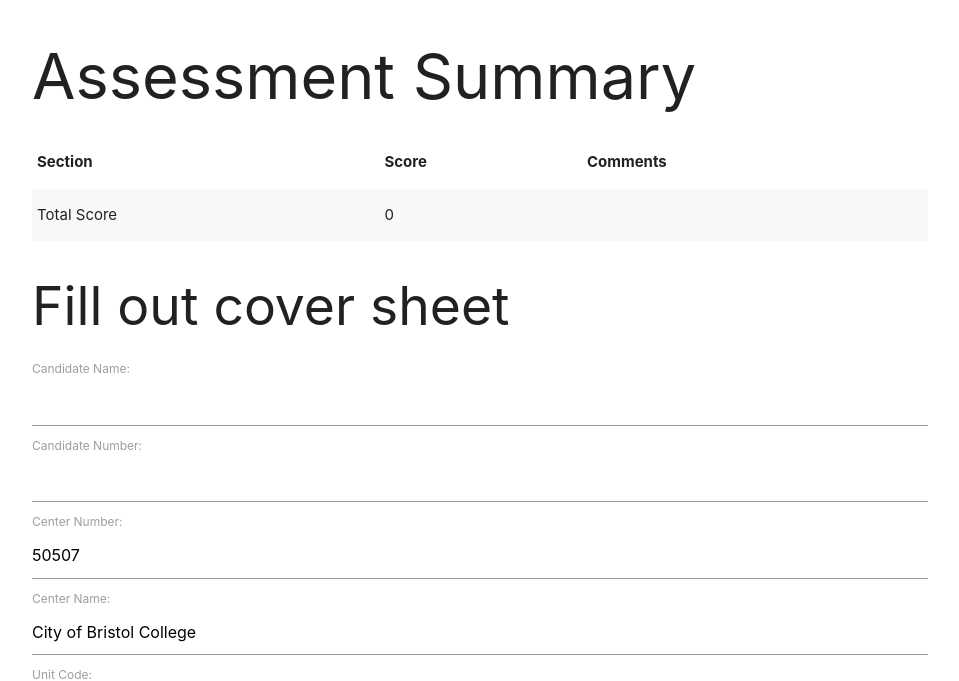
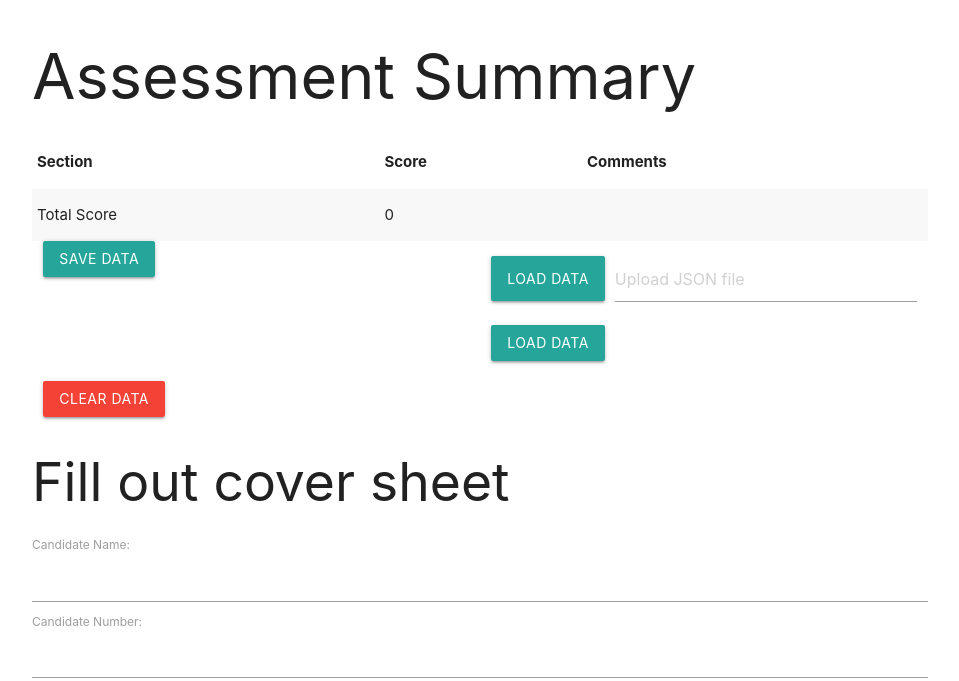
Before and after one commit to benSmith1981/PdfEditor, a Flask app: page /summary in a window 1280 px wide. Shown: the top 681 px of the page, without its empty margins (160-1119 px from the left). Run offline with Flask 3, Linux system fonts and the light colour scheme.

Commit message:
added save and load

```diff
--- /dev/null
+++ b/Candidate_assessment_data.json
@@ -0,0 +1 @@
+{"sections": ["analysis", "design", "developing_coded_solution", "testing_inform_development", "testing_inform_evaluation", "evaluation_of_solution"], "total_score": 81.25, "analysis_score": 15.75, "analysis_comments": "asdasdas", "design_score": 29.5, "design_comments": "xczx", "developing_coded_solution_score": 16.25, "developing_coded_solution_comments": "rrrerrrrr", "testing_inform_development_score": 4.5, "testing_inform_development_comments": "wowoO!OO!O!O!", "testing_inform_evaluation_score": 3.25, "testing_inform_evaluation_comments": "SHIiiiit", "evaluation_of_solution_score": 12.0, "evaluation_of_solution_comments": "sdsd"}
--- a/app.py
+++ b/app.py
@@ -1,4 +1,9 @@
 from flask import Flask, render_template, request, redirect, url_for, session, send_file
+
+import json
+import os
+from flask import flash
+
 from grading import grading_criteria
 import re
 import datetime
@@ -123,5 +128,63 @@ def fill_cover_sheet():
     # return redirect(url_for('index'))
 
 
+from flask import send_from_directory
+from werkzeug.utils import secure_filename
+
+# Replace your save_data function with this one
+@app.route('/save_data', methods=['POST'])
+def save_data():
+    candidate_name = session.get("candidate_name", "Candidate")
+    filename = f"{candidate_name}_assessment_data.json"
+
+    data = {
+        "sections": session.get("sections", []),
+        "total_score": session.get("total_score", 0),
+    }
+    for section in data["sections"]:
+        data[f"{section}_score"] = session.get(f"{section}_score", 0)
+        data[f"{section}_comments"] = session.get(f"{section}_comments", "")
+
+    with open(filename, "w") as file:
+        json.dump(data, file)
+
+    return send_file(filename, as_attachment=True)
+
+# Replace your load_data function with this one
+@app.route('/load_data', methods=['POST'])
+def load_data():
+    if 'file' not in request.files:
+        flash('No file uploaded')
+        return redirect(url_for("summary"))
+
+    file = request.files['file']
+    if file.filename == '':
+        flash('No file selected')
+        return redirect(url_for("summary"))
+
+    if file and file.filename.endswith('.json'):
+        data = json.load(file)
+
+        for key, value in data.items():
+            session[key] = value
+
+        flash("Data loaded successfully.")
+    else:
+        flash("Invalid file format. Please upload a JSON file.")
+
+    return redirect(url_for("summary"))
+
+@app.route('/clear_data', methods=['POST'])
+def clear_data():
+    sections = session.get('sections', [])
+    for section in sections:
+        session.pop(f"{section}_score", None)
+        session.pop(f"{section}_comments", None)
+
+    session.pop('total_score', None)
+
+    flash("Data cleared successfully.")
+    return redirect(url_for("summary"))
+
 if __name__ == '__main__':
     app.run(debug=True)
--- /dev/null
+++ b/assessment_data.json
@@ -0,0 +1 @@
+{"sections": ["analysis", "design", "developing_coded_solution", "testing_inform_development", "testing_inform_evaluation", "evaluation_of_solution"], "total_score": 81.25, "analysis_score": 15.75, "analysis_comments": "asdasdas", "design_score": 29.5, "design_comments": "xczx", "developing_coded_solution_score": 16.25, "developing_coded_solution_comments": "rrrerrrrr", "testing_inform_development_score": 4.5, "testing_inform_development_comments": "wowoO!OO!O!O!", "testing_inform_evaluation_score": 3.25, "testing_inform_evaluation_comments": "SHIiiiit", "evaluation_of_solution_score": 12.0, "evaluation_of_solution_comments": "sdsd"}
--- a/templates/summary.html
+++ b/templates/summary.html
@@ -8,6 +8,17 @@
   <body>
     <div class="container">
       <h1>Assessment Summary</h1>
+      <!-- Add this code below the <h1> tag in your summary.html file -->
+    {% with messages = get_flashed_messages() %}
+    {% if messages %}
+    <ul class="collection">
+        {% for message in messages %}
+        <li class="collection-item">{{ message }}</li>
+        {% endfor %}
+    </ul>
+    {% endif %}
+    {% endwith %}
+
       <table class="striped">
           <thead>
             <tr>
@@ -32,6 +43,38 @@
 
           </tbody>
       </table>
+        <!-- Add this code below the </table> tag in your summary.html file -->
+        <div class="row">
+            <div class="col s6">
+            <form method="POST" action="{{ url_for('save_data') }}">
+                <input type="submit" value="Save Data" class="btn">
+            </form>
+            </div>
+            <div class="col s6">
+            <form method="POST" action="{{ url_for('load_data') }}" enctype="multipart/form-data">
+                <div class="file-field input-field">
+                <div class="btn">
+                    <span>Load Data</span>
+                    <input type="file" name="file" accept=".json">
+                </div>
+                <div class="file-path-wrapper">
+                    <input class="file-path validate" type="text" placeholder="Upload JSON file">
+                </div>
+                </div>
+                <input type="submit" value="Load Data" class="btn">
+            </form>
+            </div>
+        </div>
+        <!-- Add this code below the file upload form in your summary.html file -->
+        <div class="row">
+            <div class="col s12">
+            <form method="POST" action="{{ url_for('clear_data') }}">
+                <input type="submit" value="Clear Data" class="btn red">
+            </form>
+            </div>
+        </div>
+
+
     <h2>Fill out cover sheet</h2>
     <form method="POST" action="{{ url_for('fill_cover_sheet') }}">
       <label for="candidate_name">Candidate Name:</label>
```
Also changed, not shown: templates/assessment.html (+19 -1 lines).
